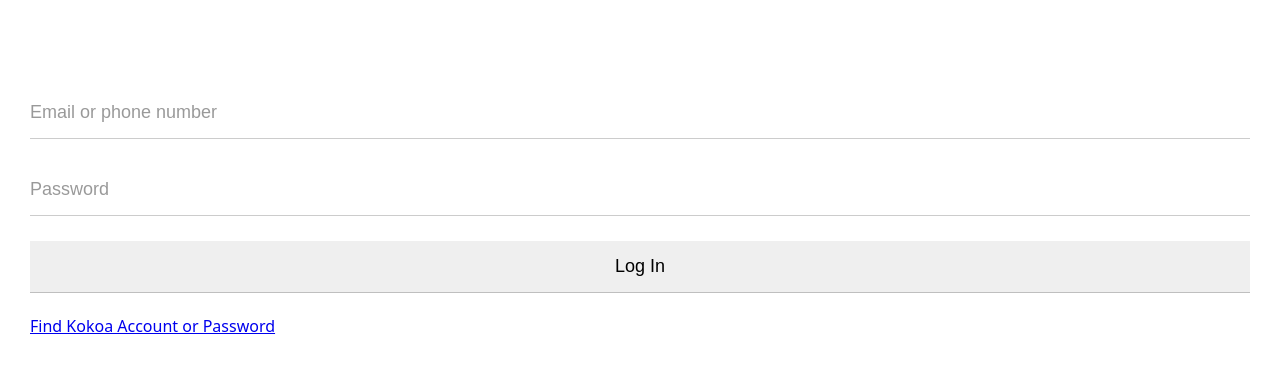
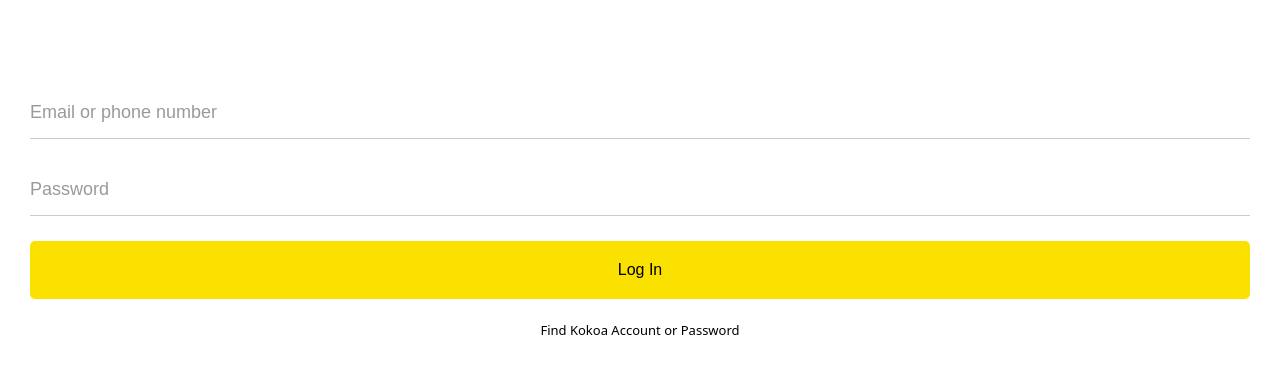
Before and after one commit to ahnzi91/kokoa-clone, a website built with Vite: page index.html in a window 1280 px wide. Shown: the part 180-554 px from the top of the page. Built offline with nearby package versions, Linux system fonts and the light colour scheme.

Commit message:
#6.8 Log In form part Two - 로그인 페이지 작업 완료

```diff
--- a/css/styles.css
+++ b/css/styles.css
@@ -37,8 +37,12 @@ body {
   padding: 15px 0;
   border: none;
   font-size: 18px;
+  margin-bottom: 25px;
+}
+
+/* input type이 submit이 아닐 때만 동작 */
+#login-form input:not([type="submit"]) {
   border-bottom: 1px solid rgba(0, 0, 0, 0.2);
-  margin-bottom: 25px;
   transition: border-color 0.3s ease-in-out;
 }
 
@@ -49,3 +53,18 @@ body {
 #login-form input:focus {
   border-color: var(--yellow);
 }
+
+#login-form input[type="submit"] {
+  background-color: var(--yellow);
+  cursor: pointer;
+  font-size: 16px;
+  padding: 20px 0;
+  border-radius: 5px;
+}
+
+#login-form a {
+  text-align: center;
+  text-decoration: none;
+  color: inherit; /* 부모로부터 색상을 상속 받는다. */
+  font-size: 13px;
+}
```
